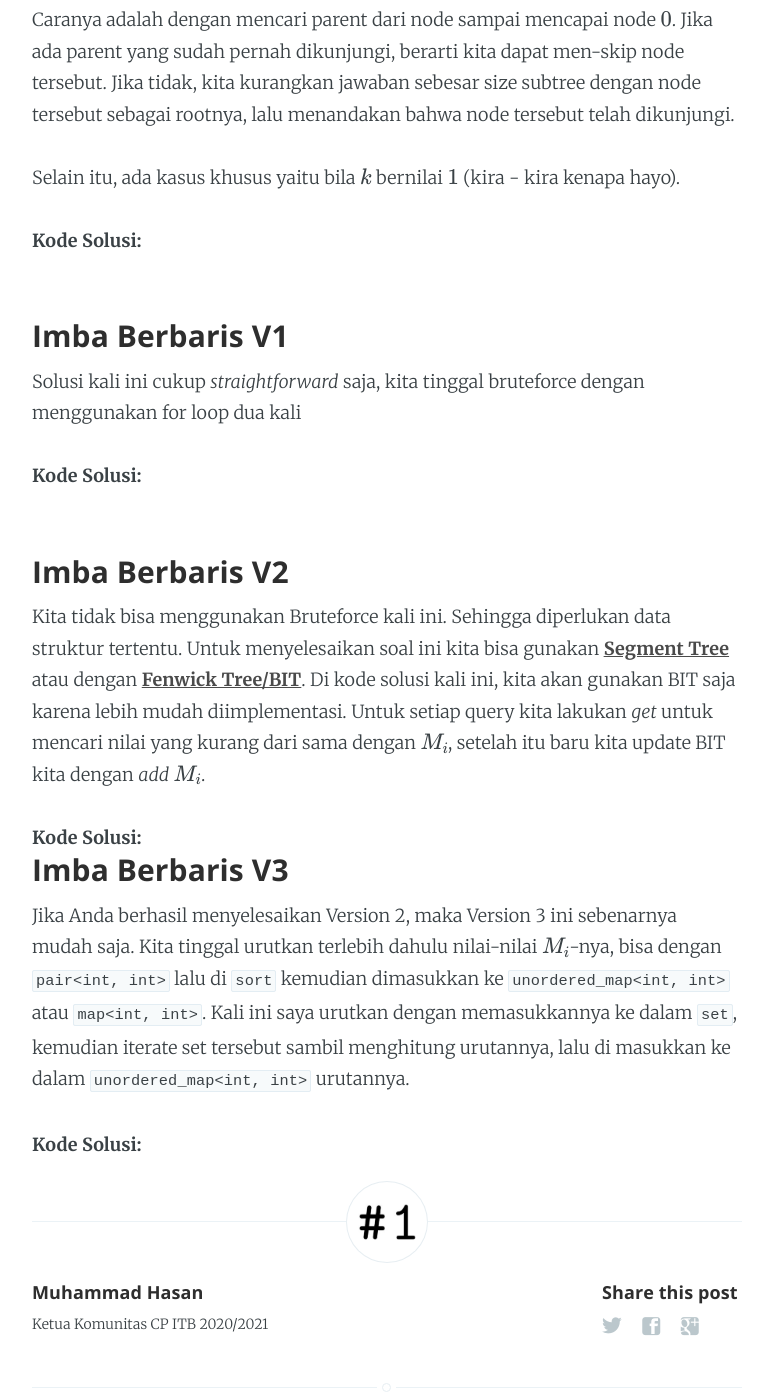
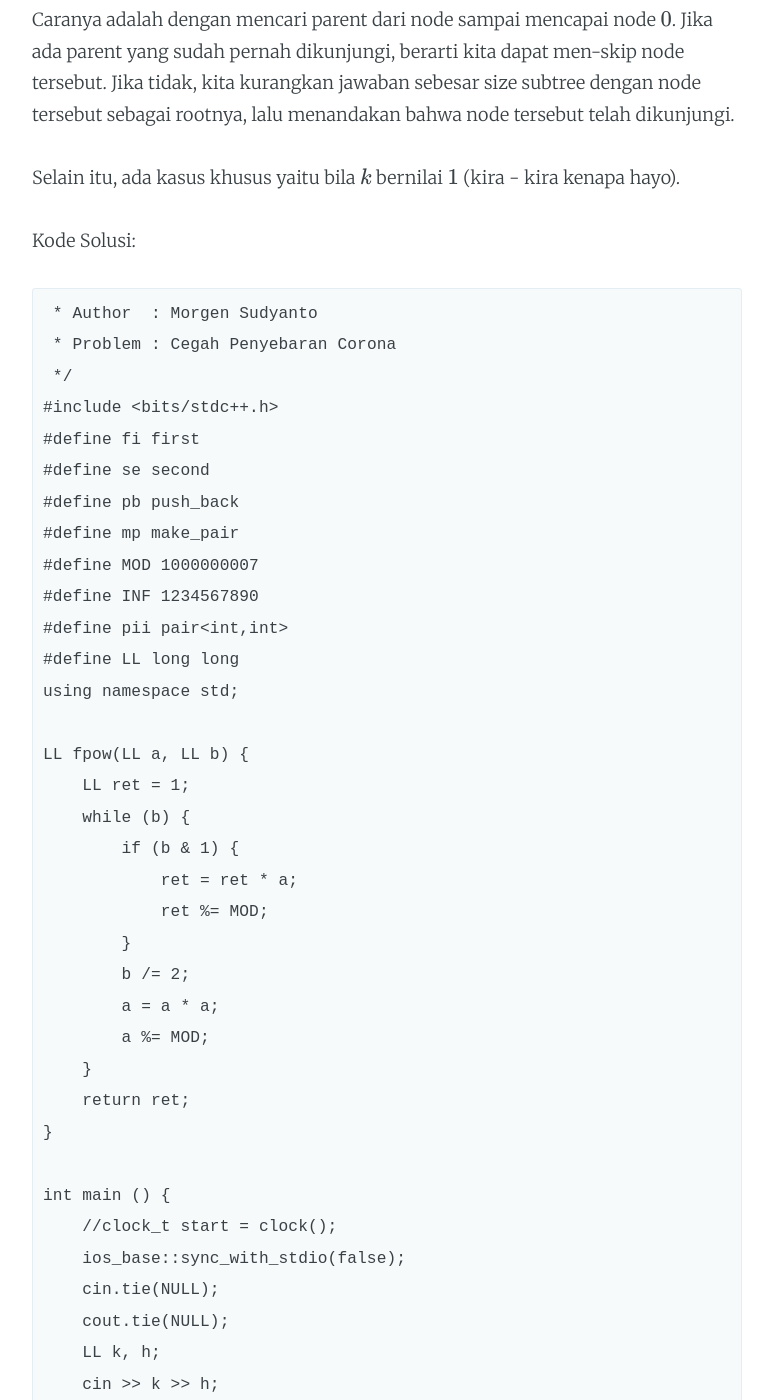
Before and after one commit to cp-itb/blog, a Jekyll site: the page built from _posts/2020-04-12-Pembahasan-Practice-Contest-CP19.md, in a window 1280 px wide and 1400 px high, scrolled down 1916 px. Shown: the whole window, without its empty margins (253-1026 px from the left). Built offline with Jekyll 4.4.1, drawn with Linux system fonts in a browser that asks for light colours; formulas are drawn with MathJax 3; some of the changed text lies outside the part shown.

Commit message:
Delete details and summary

````diff
--- a/_posts/2020-04-12-Pembahasan-Practice-Contest-CP19.md
+++ b/_posts/2020-04-12-Pembahasan-Practice-Contest-CP19.md
@@ -39,9 +39,7 @@ Pertama, kita sort dulu arraynya agar kita dapat mengunjungi node yang berada di
 
 Selain itu, ada kasus khusus yaitu bila $$ k $$ bernilai $$ 1 $$ (kira - kira kenapa hayo).
 
-<details><summary><b>Kode Solusi:</b></summary>
-
-{{% md %}}
+Kode Solusi:
 
 ```C++
  * Author  : Morgen Sudyanto
@@ -145,17 +143,11 @@ int main () {
 
 ```
 
-{{% /md %}}
-
-</details>
-
-<br>
-
 ### Imba Berbaris V1
 
 Solusi kali ini cukup *straightforward* saja, kita tinggal bruteforce dengan menggunakan for loop dua kali
 
-<details><summary><b>Kode Solusi:</b></summary>
+PotongKode Solusi:
 
 ``` C++
 /**
@@ -192,15 +184,11 @@ int main() {
 }
 ```
 
-</details>
-
-<br>
-
 ### Imba Berbaris V2
 
 Kita tidak bisa menggunakan Bruteforce kali ini. Sehingga diperlukan data struktur tertentu. Untuk menyelesaikan soal ini kita bisa gunakan **[Segment Tree](https://cp-algorithms.com/data_structures/segment_tree.html)** atau dengan **[Fenwick Tree/BIT](https://cp-algorithms.com/data_structures/fenwick.html)**. Di kode solusi kali ini, kita akan gunakan BIT saja karena lebih mudah diimplementasi. Untuk setiap query kita lakukan *get* untuk mencari nilai yang kurang dari sama dengan $$ M_i $$, setelah itu baru kita update BIT kita dengan *add* $$ M_i $$.
 
-<details><summary><b>Kode Solusi:</b></summary>
+Kode Solusi:
 
 ``` C++
 /**
@@ -246,13 +234,13 @@ int main() {
 }
 ```
 
-</details>
+
 
 ### Imba Berbaris V3
 
 Jika Anda berhasil menyelesaikan Version 2, maka Version 3 ini sebenarnya mudah saja. Kita tinggal urutkan terlebih dahulu nilai-nilai $$ M_i $$-nya, bisa dengan `pair<int, int>` lalu di `sort` kemudian dimasukkan ke `unordered_map<int, int>` atau `map<int, int>`. Kali ini saya urutkan dengan memasukkannya ke dalam `set`, kemudian iterate set tersebut sambil menghitung urutannya, lalu di masukkan ke dalam `unordered_map<int, int>` urutannya.
 
-<details><summary><b>Kode Solusi:</b></summary>
+Kode Solusi:
 
 ``` C++
 /**
@@ -306,13 +294,11 @@ int main() {
 }
 ```
 
-</details>
-
 ### Naik Tangga V1
 
 Soal ini cukup *well-known*, solusinya ya sederhana saja, Banyaknya cara naik tangga ke-$$n$$ bernilai sama dengan Fibbonaci ke-$$n$$. Implementasi fibbonaci kali ini kita **precompute** dulu, baru dikeluarkan saat *query*
 
-<details><summary><b>Kode Solusi:</b></summary>
+Kode Solusi:
 
 ``` C++
 /**
@@ -349,8 +335,6 @@ int main() {
 }
 ```
 
-</details>
-
 ### Naik Tangga V2
 
 Kali ini $$ N $$ cukup besar, sehingga tidak mungkin kita masukkan ke dalam suatu Array/Vector. Oleh karena itu, kita bisa gunakan **[Matrix Exponentiation](https://www.geeksforgeeks.org/matrix-exponentiation/)**. Triknya adalah sebagai berikut, misalkan kita notasikan $$ F\_i $$ sebagai fibbonaci ke-$$i$$. Maka bisa didapat
@@ -378,7 +362,7 @@ $$
 
 Sehingga kita tinggal mencari cara mengalikan matriks dengan cepat, yaitu dengan Matrix Exponentiation tadi.
 
-<details><summary><b>Kode Solusi:</b></summary>
+Kode Solusi:
 
 ``` C++
 
@@ -462,13 +446,13 @@ int main() {
 
 ```
 
-</details>
+
 
 ### Penyebaran Corona V1
 
 Soal ini cukup standar, kita hanya perlu melakukan DFS atau BFS dimulai dari **root** (pada kasus ini **root** = 1), lalu pada *traversal* tersebut kita catat jarak *root* ke node. Disini kita gunakan saja DFS, salah satu implementasi kodenya dapat dilihat di kode solusi.
 
-<details><summary><b>Kode Solusi:</b></summary>
+Kode Solusi:
 
 ``` C++
 /**
@@ -515,7 +499,7 @@ int main() {
 }
 ```
 
-</details>
+
 
 ### Penyebaran Corona V2
 
@@ -525,7 +509,7 @@ Soal ini sebenarnya hanya menanyakan jarak dua *node* pada suatu *tree*. Tentuny
 
 Implementasi **LCA** termudah (menurut aku) adalah dengan menggunakan teknik [**Binary Lifting**](https://cp-algorithms.com/graph/lca_binary_lifting.html).
 
-<details><summary><b>Kode Solusi:</b></summary>
+Kode Solusi:
 
 ``` C++
 /**
@@ -602,13 +586,13 @@ int main() {
 }
 ```
 
-</details>
+
 
 ### Potong Kue
 
 Perhatikan bahwa yang penting adalah posisi kolom setiap topping. Solusinya cukup mudah, untuk setiap kolom yang pilih, kita hitung ada berapa banyak topping di kolom sebelah kiri dan di kolom sebelah kanan kemudian hitung selisihnya. Dari semua kemungkinan pemilihan kolom itu, kita ambil selisih yang minimum. Tentunya mencoba semua kemungkinan lalu Brutefoce tidak baik, ini akan menghasilkan waktu $$ O (N^2) $$. Cara yang baik adalah dengan **Precompute Prefix Sum** dan **Suffix Sum**. Sehingga total kompleksitas menjadi $$ O (N) $$
 
-<details><summary><b>Kode Solusi:</b></summary>
+Kode Solusi:
 
 ``` C++
 /**
@@ -651,13 +635,13 @@ int main () {
 }
 ```
 
-</details>
+
 
 ### Penyiraman Tanaman V1
 
 Solusi ini cukup *straightforward* karena *constraint* yang kecil, kita tinggal implementasikan saja apa yang disuruh soal.
 
-<details><summary><b>Kode Solusi:</b></summary>
+Kode Solusi:
 
 ``` C++
 /**
@@ -706,13 +690,13 @@ int main() {
 }
 ```
 
-</details>
+
 
 ### Penyiraman Tanaman V2
 
 Kali ini kita tidak bisa melakukan Bruteforce, maka kita perlu suatu data struktur. Soal-soal seperti ini seringkali di selesaikan dengan **[Segment Tree](https://cp-algorithms.com/data_structures/segment_tree.html)**. Untuk implementasinya bisa dilihat di kode solusi ini.
 
-<details><summary><b>Kode Solusi:</b></summary>
+Kode Solusi:
 
 ``` C++
 /**
@@ -811,13 +795,13 @@ int main() {
 }
 ```
 
-</details>
+
 
 ### Penyiraman Tanaman V3
 
 Kali ini kita butuh *update range*, maka kita perlu data struktur lebih advance. Kita bisa selesaikan soal ini dengan **[Segment Tree Lazy Propagation](https://cp-algorithms.com/data_structures/segment_tree.html)**. Untuk implementasinya bisa dilihat di kode solusi ini.
 
-<details><summary><b>Kode Solusi:</b></summary>
+Kode Solusi:
 
 ``` C++
 /**
@@ -949,13 +933,11 @@ int main() {
 }
 ```
 
-</details>
-
 ### Tugas Kelompok
 
 Soal ini dapat diselesaikan dengan BFS/DFS, namun *intended solution*-nya adalah dengan menggunakan [**DSU**](https://cp-algorithms.com/data_structures/disjoint_set_union.html) (Disjoint Set Union).
 
-<details><summary><b>Kode Solusi:</b></summary>
+Kode Solusi:
 
 ``` C++
 /**
@@ -1011,15 +993,11 @@ int main () {
 }
 ```
 
-</details>
-
 ### Tugas Kecil Mufraswid
-
-### Solusi Tugas Kecil Mufraswid oleh Morgen Sudyanto
 
 Soal ini cukup klasik, kita tinggal gunakan **[Kadane's Algorithm](https://www.geeksforgeeks.org/largest-sum-contiguous-subarray/)**. Link penjelasan yang lebih baik ada di sini [Subarray with maximum sum](https://cp-algorithms.com/others/maximum_average_segment.html).
 
-<details><summary><b>Kode Solusi:</b></summary>
+Kode Solusi:
 
 ``` C++
 /**
@@ -1062,13 +1040,13 @@ int main () {
 }
 ```
 
-</details>
+
 
 ### Tugas Besar Mufraswid
 
 Soal kali ini tidak seklasik Tugas Kecil Mufraswid. Kita perlu melakukan **Dynamic Programming**, untuk menghitung nilai subrectangle dengan cepat. Solusi kali ini sebenarnya cukup lama yakni dengan kompleksitas waktu $$ O (N^4) $$, mengingat $$ N = 100 $$ cukup kecil dilakukan Bruteforce. Cara yang lebih cepat dapat dilihat disini [Maximum Subrectangle](https://www.geeksforgeeks.org/maximum-sum-rectangle-in-a-2d-matrix-dp-27/)
 
-<details><summary><b>Kode Solusi:</b></summary>
+Kode Solusi:
 
 ``` C++
 /**
@@ -1135,5 +1113,3 @@ int main () {
     return 0;
 }
 ```
-
-</details>
````
